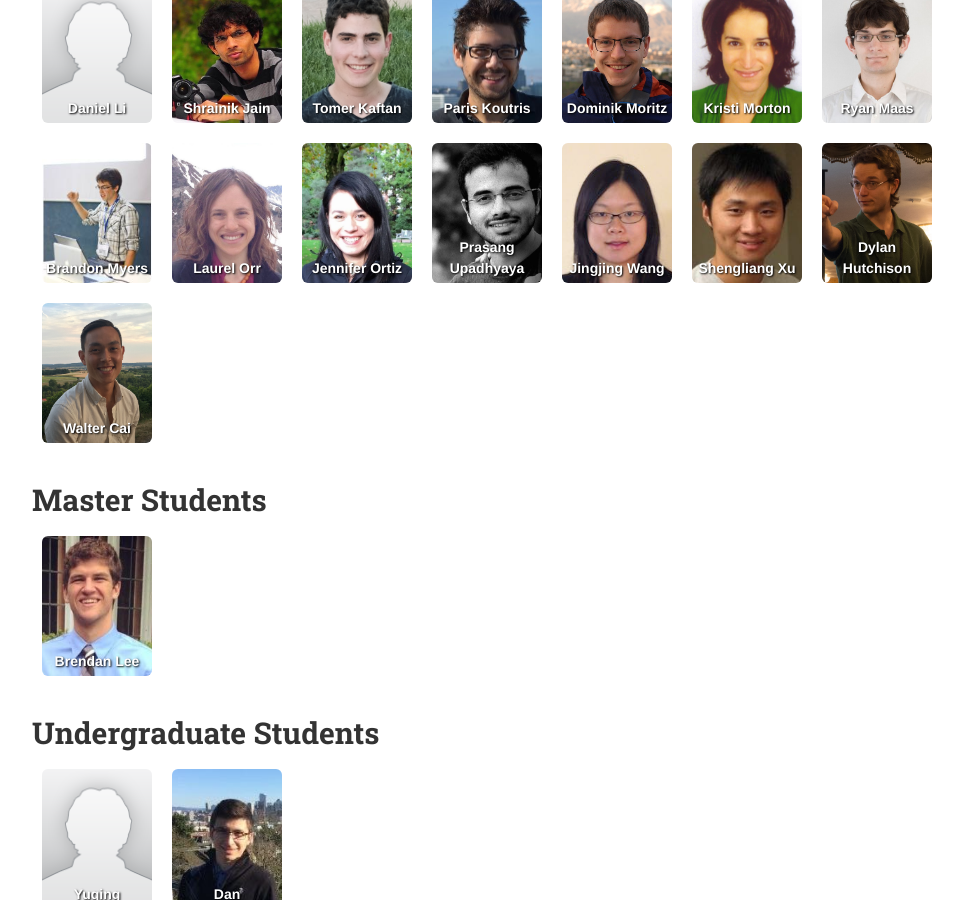
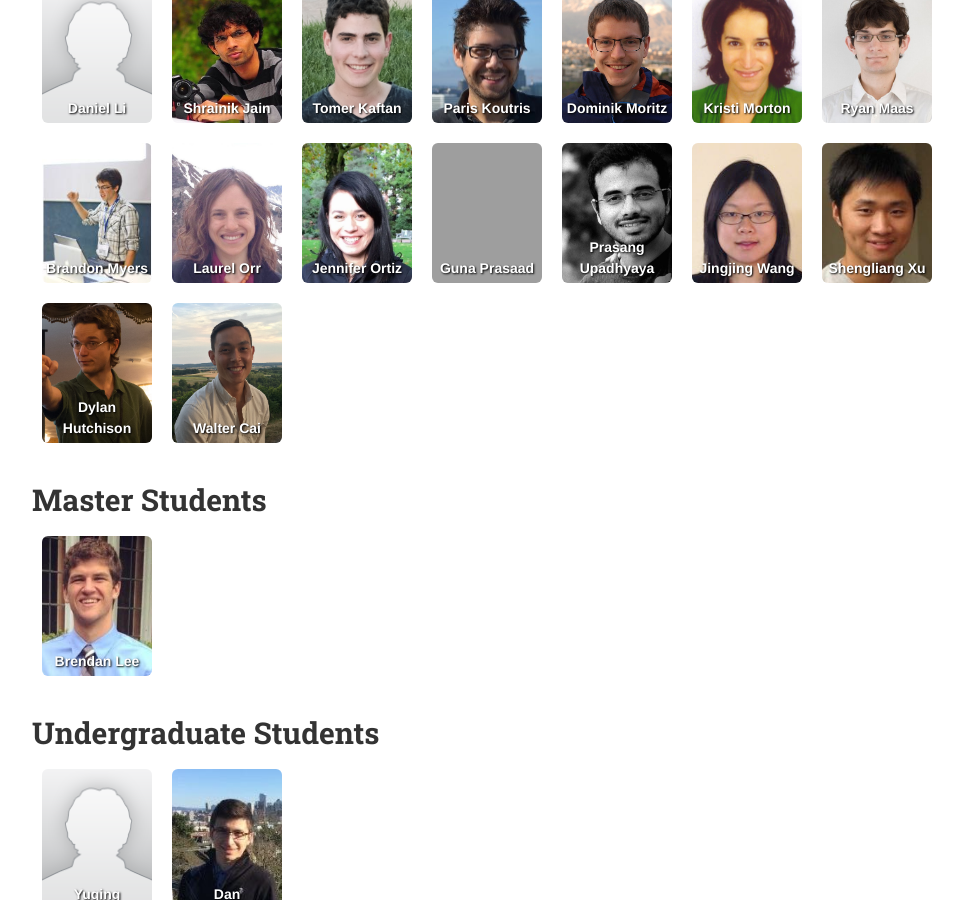
Before and after one commit to uwdb/website, a Jekyll site: the page built from people.markdown, in a window 1280 px wide and 900 px high, scrolled down 1333 px. Shown: the whole window, without its empty margins (123-1086 px from the left). Built offline with Jekyll 4.4.1, drawn with Linux system fonts in a browser that asks for light colours; nearby versions of some CDN libraries.

Commit message:
add guna

```diff
--- a/_data/phd_students.yml
+++ b/_data/phd_students.yml
@@ -83,6 +83,11 @@
   website: http://homes.cs.washington.edu/~jortiz16/
   image: jennifer.jpg
 
+- name: Guna Prasaad
+  nickname: Guna
+  website: https://www.linkedin.com/in/guna-prasaad-1479a450
+  imaga: guna.jpg
+
 - name: Prasang Upadhyaya
   nickname: Prasang
   website: http://homes.cs.washington.edu/~prasang/
```
Also changed, not shown: images/people/guna.jpg (added).
